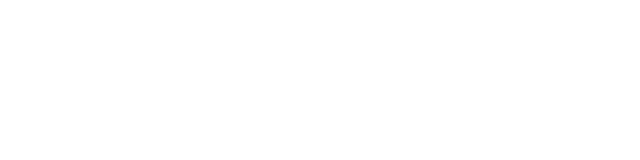
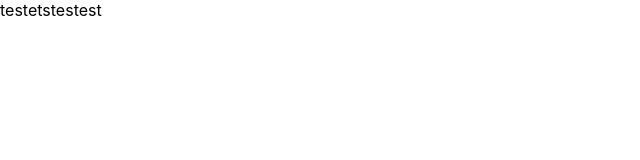
Before and after one commit to capstone-pject/front, a React (Create React App) app: page / in a window 1280 px wide. Shown: the top 160 px of the page, without its empty margins (0-640 px from the left). Built offline with nearby package versions, Linux system fonts and the light colour scheme.

Commit message:
지도 작업 완료

```diff
--- a/src/App.js
+++ b/src/App.js
@@ -12,8 +12,8 @@ function App() {
   return (
     <Routes>
       <Route path="/" elements={<AppLayout/>}>
-        <Route index element={<Homepage/>}/>
-        {/* <Route index element={<PillCalendar/>}/> */}
+        {/* <Route index element={<Homepage/>}/> */}
+        <Route index element={<HospitalMap/>}/>
         <Route path="/calendar" element={<PillCalendar/>}/>
         <Route path="/map" element={<HospitalMap/>}/>
         <Route path="/info" element={<DiseaseInfo/>}/>
--- a/src/pages/HospitalMap/HospitalMap.jsx
+++ b/src/pages/HospitalMap/HospitalMap.jsx
@@ -3,7 +3,7 @@ import "./HospitalMap.style.css"
 const HospitalMap = () => {
   return (
     <div>
-
+      testetstestest
     </div>
   )
 }
```
